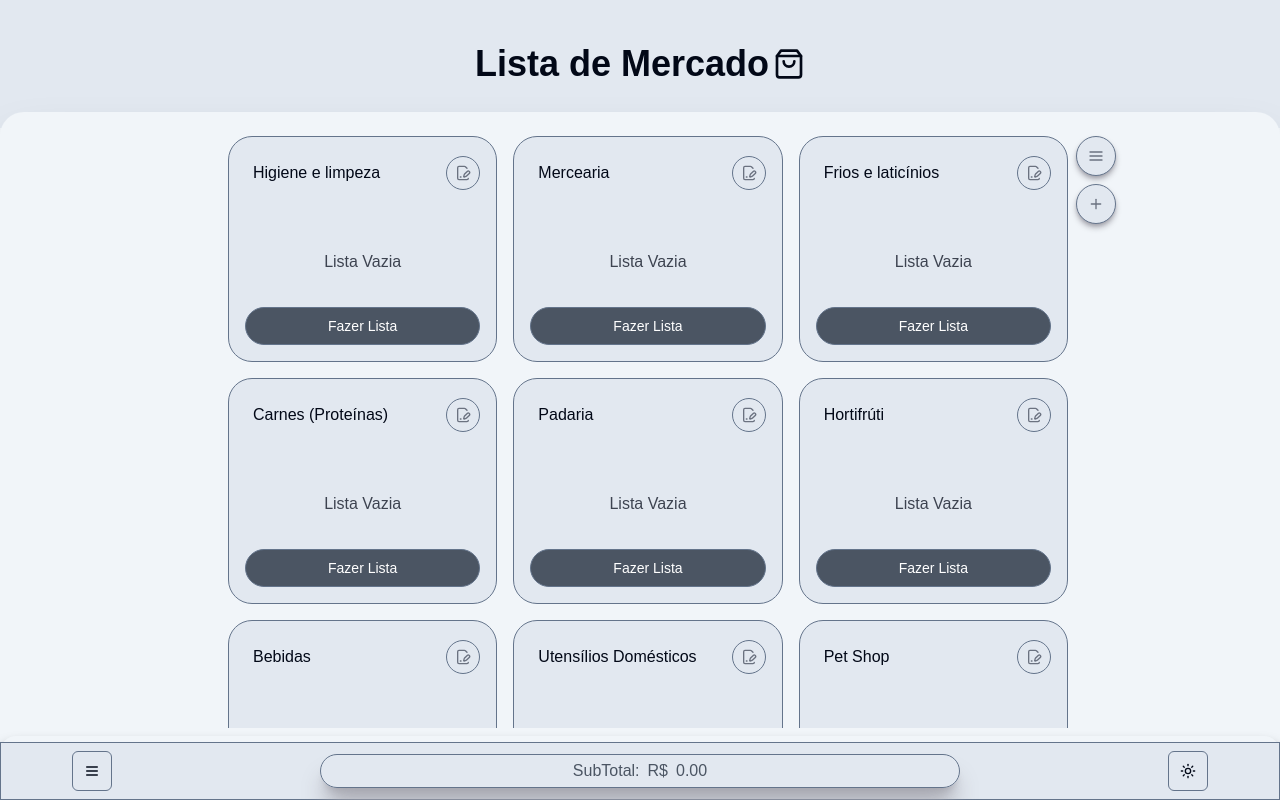
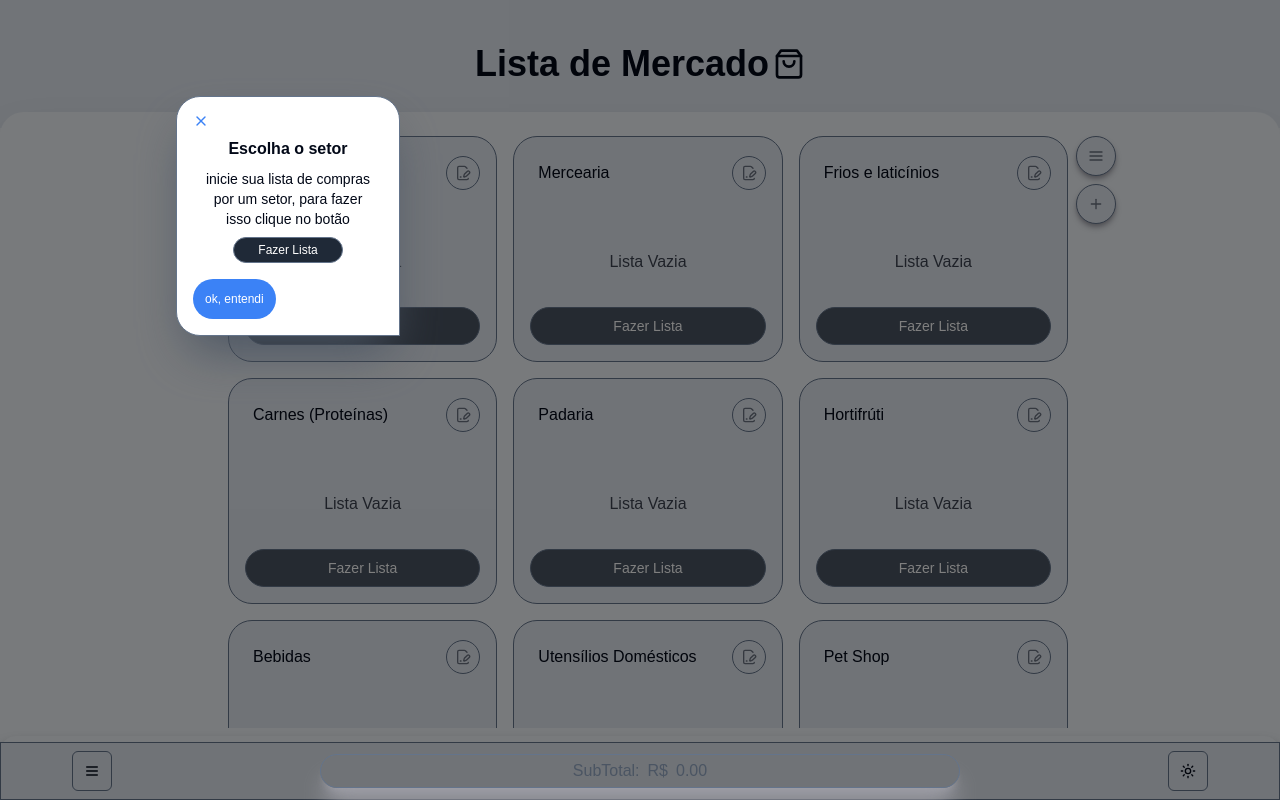
Before and after one commit to walacer72/Plan-Ahead, a Next.js app: page /listMercado in a window 1280 px wide. Built offline with nearby package versions, Linux system fonts and the light colour scheme.

Commit message:
criacao de tutorial de uso do app

```diff
--- a/src/components/listMerca/listEdit.tsx
+++ b/src/components/listMerca/listEdit.tsx
@@ -1,7 +1,7 @@
 'use client'
 
 import { useEffect, useRef, useState } from "react";
-import { Forward, ListX } from 'lucide-react';
+import { Forward, ListX, X } from 'lucide-react';
 import { SubmitHandler, useForm } from 'react-hook-form';
 import { useList } from "@/contexts/valueListCpx";
 import { Input } from "../ui/input";
@@ -9,6 +9,8 @@ import { ItemList } from "./itemList";
 import { Select, SelectContent, SelectItem, SelectTrigger, SelectValue } from "../ui/menuSize";
 import { QtdList } from "./qtdList";
 import InputMask from 'react-input-mask';
+import { Button } from "../ui/button";
+import { ShowTuto } from "./listHome";
 
 
 type Inputs = {
@@ -44,6 +46,7 @@ export const ListEdit = () => {
   } = useList();
 
   const [formattedValue, setFormattedValue] = useState("");
+  const [showTutorial, setShowTutorial] = useState<ShowTuto>('flex')
 
   const handleFormSubmit: SubmitHandler<Inputs> = (data) => {
 
@@ -75,9 +78,38 @@ export const ListEdit = () => {
 
   }
 
+  const handleCloseTutori = () => {
+    setShowTutorial('hidden');
+  }
+
 
   return (
-    <div className={`fixed right-0 left-0 -bottom-28 ${modalList} transition-all duration-500 ease-in-out z-50 bg-background rounded-t-2xl pb-44 shadow-lg shadow-slate-950`}>
+    <div className="">
+      {modalList === 'h-full' &&
+        <div className={`fixed top-0 bottom-0 left-0 right-0 bg-black/50 z-50 ${showTutorial} justify-center items-center`}>
+
+          <div className={`fixed top-40 text-sm w-48 h-64 left-44 md:left-10 flex flex-col
+            rounded-r-3xl rounded-b-3xl md:rounded-l-3xl md:rounded-b-3xl md:rounded-tr-none p-4 bg-white shadow-gray-600 shadow-2xl`}>
+
+            <button onClick={handleCloseTutori} className="self-start">
+              <X className="size-4 transition-all duration-300 hover:text-blue-400 text-blue-500" />
+            </button>
+
+            <div className="w-full h-full flex flex-col mt-2">
+              <h1 className="font-semibold text-base mb-2">Comece por aqui</h1>
+              Preencha sua lista escrevendo os itens desejados nesse campo, Coloque o nome a quantidade o valor e o tipo se desejar!
+            </div>
+
+            <Button onClick={handleCloseTutori} className="bg-blue-500 rounded-full hover:bg-blue-400 self-start px-3 border-none py-1 text-xs m-0 text-white">
+              ok, entendi
+            </Button>
+          </div>
+
+        </div>
+      }
+
+
+      <div className={`fixed right-0 left-0 -bottom-28 ${modalList} transition-all duration-500 ease-in-out z-40 bg-background rounded-t-2xl pb-44 shadow-lg shadow-slate-950`}>
 
         <div className="w-full h-full flex flex-col items-center px-2 z-10">
 
@@ -367,11 +399,9 @@ export const ListEdit = () => {
         </div>
 
 
+      </div>
+    </div>
 
-
-
-
-    </div>
 
   )
 }
--- a/src/components/listMerca/listHome.tsx
+++ b/src/components/listMerca/listHome.tsx
@@ -4,7 +4,7 @@ import { useState } from "react"
 import { SecondList0 } from "./setores/secondList0"
 import { ListEdit } from "./listEdit";
 import { useList } from "@/contexts/valueListCpx";
-import { Undo2, AlignJustify, Grid2x2, Plus, ShoppingBag } from "lucide-react";
+import { Undo2, AlignJustify, Grid2x2, Plus, ShoppingBag, FilePenLine, X } from "lucide-react";
 import { Button } from "../ui/button";
 import { SecondList1 } from "./setores/secondList1";
 import { SecondList2 } from "./setores/secondList2";
@@ -16,10 +16,15 @@ import { SecondList8 } from "./setores/secondList8";
 import { SecondList3 } from "./setores/secondList3";
 import { SubTotalList } from "./subTotaList";
 
+export type ShowTuto = 'flex' | 'hidden';
+
 
 export const ListHome = () => {
 
   const [flex, setFlex] = useState<string>('md:grid md:grid-cols-3')
+  const [tutoList, setTutoList] = useState<ShowTuto>('flex');
+  const [tutoNameSet, setTutoNameSet] = useState<ShowTuto>('hidden');
+  const [showTutorial, setShowTutorial] = useState<ShowTuto>('flex')
 
   const {
 
@@ -39,7 +44,56 @@ export const ListHome = () => {
 
   }
 
+  const handleTutori = () => {
+    setTutoList('hidden');
+    setTutoNameSet('flex');
+
+  }
+
+  const handleCloseTutori = () => {
+    setShowTutorial('hidden');
+  }
+
   return (
+    <div className="">
+
+      <div className={`fixed top-0 bottom-0 left-0 right-0 bg-black/50 z-40 ${showTutorial} justify-center items-center`}>
+
+        <div className={`absolute text-sm top-24 left-2 md:right-0 md:left-44 md:bottom-0 w-56 h-60 ${tutoList} flex-col rounded-l-3xl rounded-t-3xl border bg-white p-4 shadow-gray-600 shadow-2xl`}>
+
+          <button onClick={handleTutori} className="self-start">
+            <X className="size-4 transition-all duration-300 text-blue-500 hover:text-blue-400" />
+          </button>
+          <div className="text-center m-2">
+            <h1 className="font-semibold text-base mb-2">Escolha o setor</h1>
+            inicie sua lista de compras por um setor, para fazer isso clique no botão <button className="border rounded-full text-white bg-gray-800 text-xs py-1 px-6 mt-2">Fazer Lista</button>
+          </div>
+          <Button onClick={handleTutori} className="bg-blue-500 rounded-full hover:bg-blue-400 self-start px-3 py-1 border-none text-xs text-white mt-2">
+            ok, entendi
+          </Button>
+        </div>
+
+        <div className={`absolute top-44 w-56 h-52 left-36 md:left-96 ${tutoNameSet} flex-col rounded-l-3xl rounded-b-3xl z-50 p-4 bg-white shadow-gray-600 shadow-2xl`}>
+          <button onClick={handleCloseTutori} className="self-start">
+            <X className="size-4 transition-all duration-300 text-blue-500 hover:text-slate-500" />
+          </button>
+          <div className="text-sm m-2">
+            <h1 className="font-semibold text-base mb-2">Clicando aqui</h1>
+            Você tem a opção de modificar o nome do setor clicando nesse icone
+
+            <Button variant={'default'} className="size-4 ml-2 p-4 bg-input rounded-full hover:text-background"><FilePenLine />
+            </Button>
+
+          </div>
+
+          <Button onClick={handleCloseTutori} className="bg-blue-500 rounded-full hover:bg-blue-400 self-start px-3 py-1 border-none text-xs text-white mt-2">
+            ok, entendi
+          </Button>
+        </div>
+
+
+      </div>
+
       <div className="relative flex-col justify-center items-center z-0">
         <h1 className={`fixed top-0 right-0 left-0 bg-input z-0 h-32 flex justify-end p-4 px-8 items-center lg:justify-center text-xl font-bold lg:text-4xl gap-1`}>
 
@@ -86,7 +140,7 @@ export const ListHome = () => {
         </div>
         <ListEdit />
 
-      <div className={`fixed top-8 transition-all duration-700 delay-500 ease-in-out ${modalReturn} z-50 text-slate-700 shadow-lg rounded-full`}>
+        <div className={`fixed top-8 transition-all duration-700 delay-500 ease-in-out ${modalReturn} z-40 text-slate-700 shadow-lg rounded-full`}>
           <Button
             onClick={handleReturnButtonModal}
             className="flex items-center bg-background border p-4 py-2 gap-2 rounded-full hover:bg-neutral-900"
@@ -126,5 +180,7 @@ export const ListHome = () => {
 
 
       </div>
+    </div>
+
   )
 }
```
Lines whose indentation alone changed are shown as unchanged.
